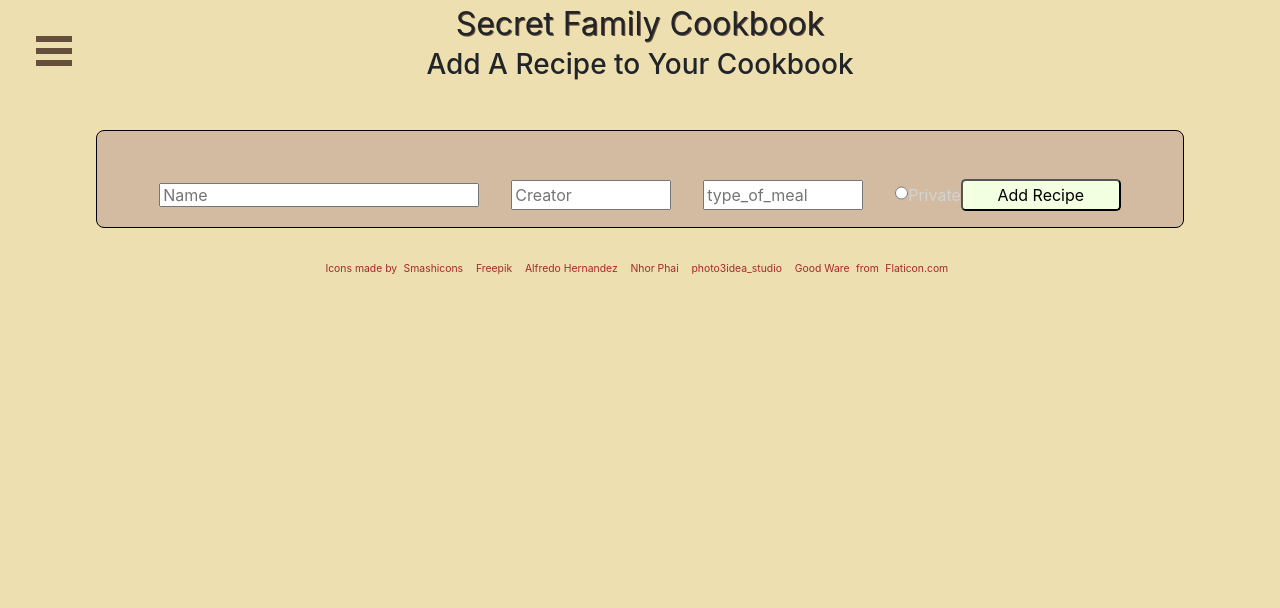
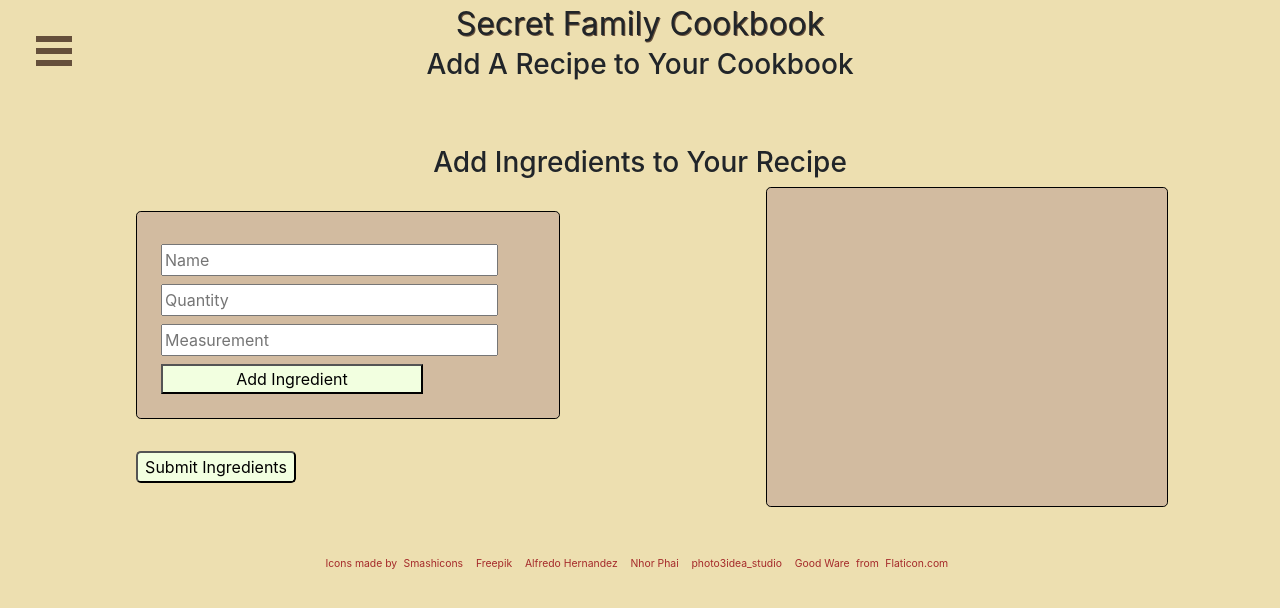
Before and after one commit to BuildWeek-Secret-Family-Recipes/Front-End, a React (Create React App) app: page /recipes/addrecipe in a window 1280 px wide. Shown: the top 608 px of the page. Built offline with nearby package versions, Linux system fonts and the light colour scheme; sample sign-in values are in the browser's storage.

Commit message:
styled add ingredients page

```diff
--- a/src/components/recipe/AddRecipe.js
+++ b/src/components/recipe/AddRecipe.js
@@ -38,8 +38,8 @@ const AddRecipe = (props) => {
     const [error, setError] = useState()
     const [id, setId] = useState()
     const [formState, setFormState] = useState({
-        renderRecipeForm: true,
-        renderIngredientsForm: false,
+        renderRecipeForm: false,
+        renderIngredientsForm: true,
         renderInstructionsForm: false
     })
 
--- a/src/components/recipe/AddedIngredient.js
+++ b/src/components/recipe/AddedIngredient.js
@@ -1,13 +1,33 @@
 import React from 'react';
+import styled from 'styled-components'
 
+const AddedIngredientDiv = styled.div`
+    display: flex;
+    justify-content: space-between;
+    width: 90%;
+    height: 2.5rem;
+    border: 1px solid black;
+    border-radius: .5rem;
+    padding: .5rem;
+    margin: 1rem auto;
+    background: #ffeee2;
+`
+const H4 = styled.h3`
+
+`
+const Delete = styled.div`
+    :hover {
+        cursor: pointer;
+    }
+`
 const AddedIngredient = ({ingredient, deleteIngredient}) => {
 	return (
-		<div>
-            <h3>{ingredient.name}</h3>
-            <h3>{ingredient.quantity}</h3>
-            <h3>{ingredient.measurement}</h3>
-            <h3 onClick={() => deleteIngredient(ingredient.id)}>X</h3>
-		</div>
+		<AddedIngredientDiv>
+            <h4>{ingredient.name}</h4>
+            <h4>{ingredient.quantity}</h4>
+            <h4>{ingredient.measurement}</h4>
+            <Delete onClick={() => deleteIngredient(ingredient.id)}>X</Delete>
+		</AddedIngredientDiv>
 	);
 };
 
--- a/src/components/recipe/IngredientsForm.js
+++ b/src/components/recipe/IngredientsForm.js
@@ -8,57 +8,58 @@ import AddedIngredient from  './AddedIngredient'
 
 const FormDiv = styled.form`
     margin: 3rem auto;
-    border: 1px solid black;
-    border-radius: .5rem;
     padding: 1rem;
     width: 85%;
-    background: #d2bba0;
 `
-const ColumnWrapper = styled.div`
+const RowWrapper = styled.div`
     display: flex;
-    flex-direction: column;
-    justify-content: center;
-
+    justify-content: space-between;
 `
 const Ingredients = styled.div`
     display: flex;
     flex-direction: column;
-    border: 1px solid black;
-    width: 40%;
+    width: 80%;
     padding: 1.5rem;
     border-radius: .3rem;
     `
     const Ingredient = styled.div`
-
+    background: #d2bba0;
+    display: flex;
+    flex-direction: column;
+    border: 1px solid black;
+    width: 70%;
+    padding: 1.5rem;
+    border-radius: .3rem;
+`
+const Added = styled.div`
+    border: 1px solid black;
+    width: 50%;
+    border-radius: .3rem;
+    background: #d2bba0;
 `
 const Name = styled.input`
     margin-top: .5rem;
     height: 2rem;
-    width: 45%;
+    width: 90%;
 `
 const Quantity = styled.input`
-    margin: .5rem 0 0 1rem;
+    margin-top: .5rem;
     height: 2rem;
-    width: 45%;
+    width: 90%;
 `
 const Measurement = styled.input`
-    margin: .5rem 0 0 1rem;
+    margin-top: .5rem;
     height: 2rem;
-    width: 45%;
+    width: 90%;
 `
 const AddButton = styled.button`
-    float: right;
-    width: 2rem;
+    margin-top: .5rem;
+    width: 70%;
     background: #f2ffe0;
     :hover {
         cursor: pointer;
         background: #9f7e69;
         color: #f2ffe0;
-    }
-`
-const Delete = styled.div`
-    :hover {
-        cursor: pointer;
     }
 `
 const SubmitButton = styled.button`
@@ -121,25 +122,25 @@ const IngredientsForm = ({setFormState, id, actions}) => {
 
     return (
         <FormDiv onSubmit={handleSubmit}>
+            <h3>Add Ingredients to Your Recipe</h3>
+            <RowWrapper>
                 <Ingredients>
-                <h3>Add Ingredients to Your Recipe</h3>
-                <AddButton onClick={addIndgredient}>+</AddButton>
-                <ColumnWrapper>
                     <Ingredient>
                         <Name type='text' name='name' placeholder='Name' value={ingredient.name} onChange={handleIngredients} />
                         <Quantity type='text' name='quantity' placeholder='Quantity' value={ingredient.quantity} onChange={handleIngredients} />
                         <Measurement type='text' name='measurement' placeholder='Measurement' value={ingredient.measurement} onChange={handleIngredients} />
+                        <AddButton onClick={addIndgredient}>Add Ingredient</AddButton>
                     </Ingredient>
-                </ColumnWrapper>
+                    <SubmitButton type='submit'>Submit Ingredients</SubmitButton>
                 </Ingredients>
-            <Ingredients>
+                <Added>
                     {added &&
                         added.map((ingredient, indx) => {
                             return <AddedIngredient key={indx} ingredient={ingredient} deleteIngredient={deleteIngredient} />
                         })
                     }
-            </Ingredients>
-            <SubmitButton type='submit'>Add Ingredients</SubmitButton>
+                </Added>
+            </RowWrapper>
         </FormDiv>
     )
 }
--- a/src/components/recipe/RecipeForm.js
+++ b/src/components/recipe/RecipeForm.js
@@ -70,7 +70,7 @@ const RecipeForm = ({setFormState, setId, actions}) => {
 
     const handleSubmit = e => {
         e.preventDefault()
-        actions.addRecipe(recipe, setId)
+        // actions.addRecipe(recipe, setId)
         setFormState({
             renderRecipeForm: false,
             renderIngredientsForm: true,
```
Lines whose indentation alone changed are shown as unchanged.
